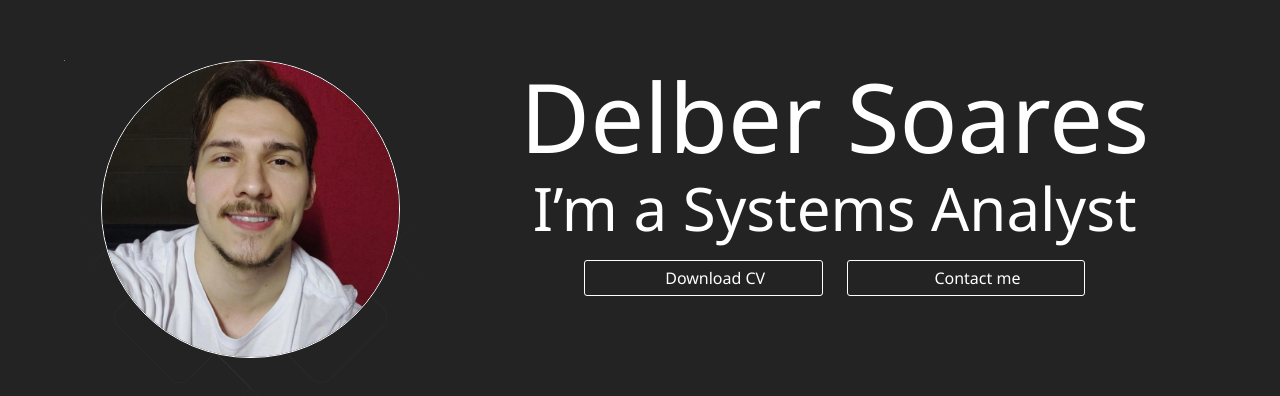
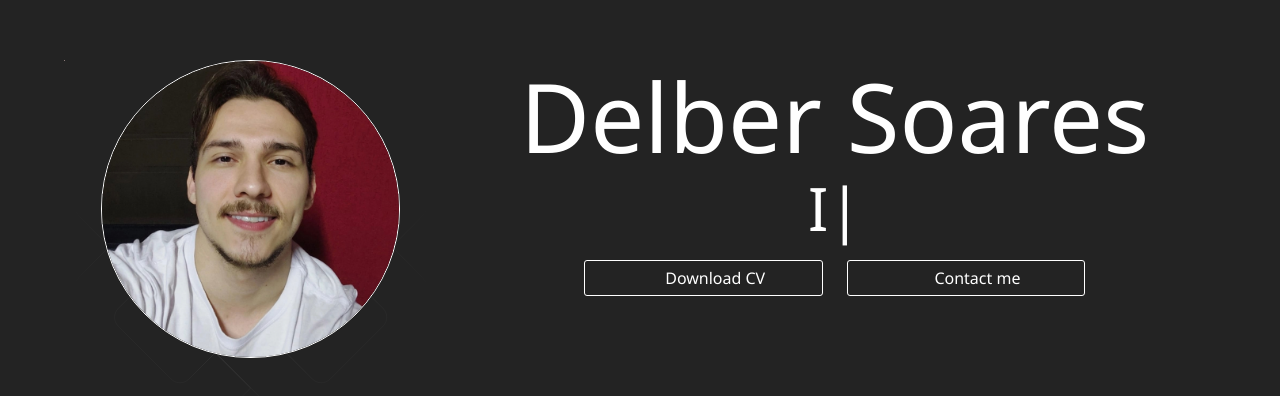
Before and after one commit to delberss/my-portfolio, a React (Vite) app: page / in a window 1280 px wide. Shown: the part 188-584 px from the top of the page. Built offline with nearby package versions, Linux system fonts and the light colour scheme; some icons are missing.

Commit message:
feat: adiciona efeito de digitação na seção Hero

```diff
--- a/src/pages/Home/sections/Hero/Hero.tsx
+++ b/src/pages/Home/sections/Hero/Hero.tsx
@@ -4,6 +4,7 @@ import DownloadIcon from '@mui/icons-material/Download';
 import MailOutlineIcon from '@mui/icons-material/MailOutline';
 import StyledButton from "../../../../components/StyledButton/StyledButton";
 import { AnimatedBackground } from "../../../../components/AnimatedBackground/AnimatedBackground";
+import { ReactTyped } from "react-typed";
 
 const Hero = () => {
 
@@ -48,7 +49,19 @@ const Hero = () => {
                         </Grid>
                         <Grid size={{ xs: 12, md: 8 }}>
                             <Typography color="primary.contrastText" variant="h1" textAlign={"center"}>Delber Soares</Typography>
-                            <Typography color="primary.contrastText" variant="h2" textAlign={"center"}>I’m a Systems Analyst</Typography>
+                            <Typography color="primary.contrastText" variant="h2" textAlign={"center"}>
+                                <ReactTyped
+                                    strings={[
+                                        "I'm a Systems Analyst",
+                                        "I develop efficient solutions",
+                                        "I turn ideas into code"
+                                    ]}
+                                    typeSpeed={100}
+                                    backSpeed={30}
+                                    backDelay={2000}
+                                    loop
+                                />
+                            </Typography>
                             <Grid container display={"flex"} justifyContent={"center"} spacing={3} marginTop={2}>
                                 <Grid size={{ xs: 12, md: 4 }} display={"flex"} justifyContent={"center"}>
                                     <StyledButton onClick={downloadPdf}>
```
